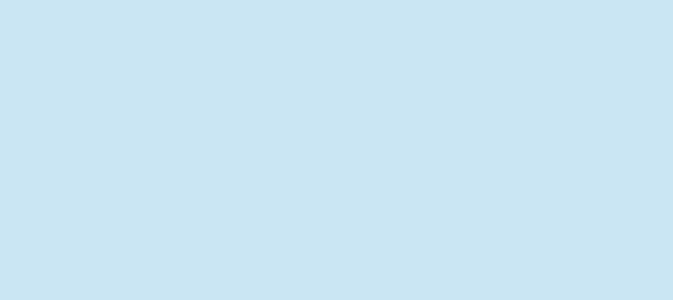
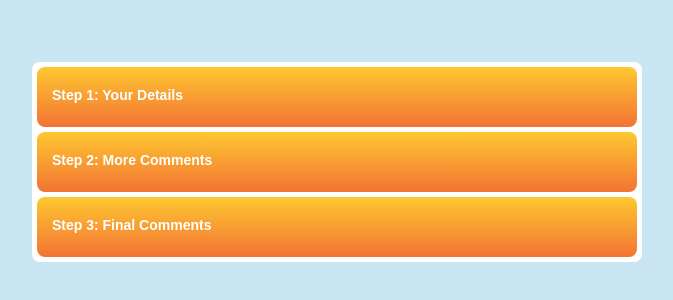
Before and after one commit to cloki0610/react-node-form-validation, a React (Create React App) app in the folder frontend/: page / in a window 1280 px wide. Shown: the part 238-538 px from the top of the page, without its empty margins (303-976 px from the left). Built offline with nearby package versions, Linux system fonts and the light colour scheme.

Commit message:
Add form container and common header

```diff
--- a/frontend/src/App.tsx
+++ b/frontend/src/App.tsx
@@ -1,12 +1,21 @@
 import React from "react";
-import Form from "./components/Form/Form";
+import styled from "styled-components";
+import FormContainer from "./components/Form/FormContainer";
 import GlobalStyles from "./styles";
+
+const Main = styled.main`
+  height: 100vh;
+  display: flex;
+  align-items: center;
+  justify-content: center;
+`;
 
 const App = () => {
   return (
-    <div>
+    <Main>
       <GlobalStyles />
-    </div>
+      <FormContainer />
+    </Main>
   );
 };
 
--- /dev/null
+++ b/frontend/src/components/Form/FormContainer.tsx
@@ -0,0 +1,28 @@
+import React from "react";
+import styled from "styled-components";
+import FormStepOne from "./FormStepOne";
+import FormStepThree from "./FormStepThree";
+import FormStepTwo from "./FormStepTwo";
+
+const Container = styled.div`
+  display: grid;
+  grid-template-columns: 1 0;
+  gap: 5px;
+  padding: 5px;
+  border-radius: 8px;
+  background-color: #ffffff;
+  width: 600px;
+  height: auto;
+`;
+
+const FormContainer: React.FC = () => {
+  return (
+    <Container>
+      <FormStepOne />
+      <FormStepTwo />
+      <FormStepThree />
+    </Container>
+  );
+};
+
+export default FormContainer;
--- /dev/null
+++ b/frontend/src/components/Form/FormHeader.tsx
@@ -0,0 +1,26 @@
+import React from "react";
+import styled from "styled-components";
+
+const Header = styled.div`
+  padding: 5px 0;
+  border-radius: 8px;
+  width: 100%;
+  height: 50px;
+  background: linear-gradient(#fdc830, #f37335);
+
+  & h1 {
+    color: #ffffff;
+    font-size: 14px;
+    margin: 15px;
+  }
+`;
+
+const FormHeader: React.FC<{ title: string }> = ({ title }) => {
+  return (
+    <Header>
+      <h1>{title}</h1>
+    </Header>
+  );
+};
+
+export default FormHeader;
--- /dev/null
+++ b/frontend/src/components/Form/FormStepOne.tsx
@@ -0,0 +1,13 @@
+import React from "react";
+import FormHeader from "./FormHeader";
+import Button from "../UI/Button";
+
+const FormStepOne: React.FC = () => {
+  return (
+    <div>
+      <FormHeader title="Step 1: Your Details" />
+    </div>
+  );
+};
+
+export default FormStepOne;
--- /dev/null
+++ b/frontend/src/components/Form/FormStepThree.tsx
@@ -0,0 +1,13 @@
+import React from "react";
+import FormHeader from "./FormHeader";
+import Button from "../UI/Button";
+
+const FormStepThree: React.FC = () => {
+  return (
+    <div>
+      <FormHeader title="Step 3: Final Comments" />
+    </div>
+  );
+};
+
+export default FormStepThree;
--- /dev/null
+++ b/frontend/src/components/Form/FormStepTwo.tsx
@@ -0,0 +1,13 @@
+import React from "react";
+import FormHeader from "./FormHeader";
+import Button from "../UI/Button";
+
+const FormStepTwo: React.FC = () => {
+  return (
+    <div>
+      <FormHeader title="Step 2: More Comments" />
+    </div>
+  );
+};
+
+export default FormStepTwo;
--- a/frontend/src/components/UI/Button.tsx
+++ b/frontend/src/components/UI/Button.tsx
@@ -1,9 +1,9 @@
 import styled from "styled-components";
 
 const Button = styled.button`
-  width: 8rem;
-  height: 2rem;
-  font-size: 1rem;
+  width: 130px;
+  height: 30px;
+  font-size: 16px;
   border: none;
   border-radius: 8px;
   background: linear-gradient(#4e54c8, #8f94fb);
--- a/frontend/src/styles.ts
+++ b/frontend/src/styles.ts
@@ -5,16 +5,7 @@ export default createGlobalStyle`
         padding: 0;
         margin: 0;
         box-sizing: border-box;
-        font-family: -apple-system, BlinkMacSystemFont, "Segoe UI", "Roboto", "Oxygen",
-        "Ubuntu", "Cantarell", "Fira Sans", "Droid Sans", "Helvetica Neue",
-        sans-serif;
-        -webkit-font-smoothing: antialiased;
-        -moz-osx-font-smoothing: grayscale;
         background-color: #cae6f3;
-    }
-
-    code {
-        font-family: source-code-pro, Menlo, Monaco, Consolas, "Courier New",
-        monospace;
+        font-family: Sans-serif;
     }
 `;
```
Also changed, not shown: frontend/src/components/Form/Form.tsx (deleted, +0 -12 lines).
